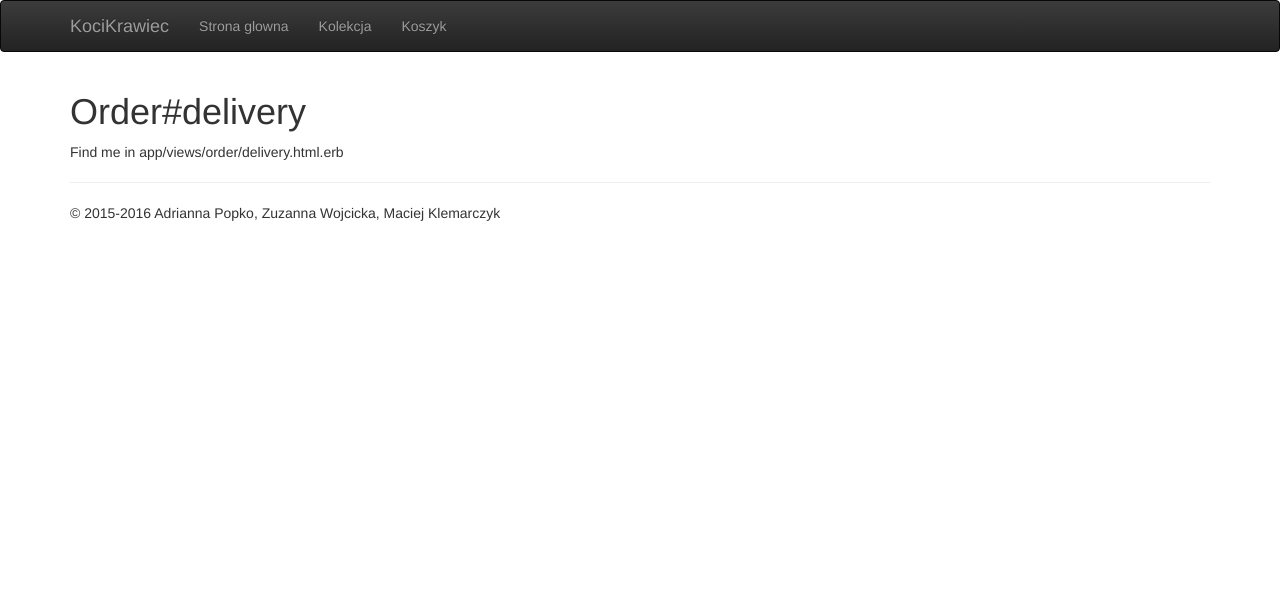
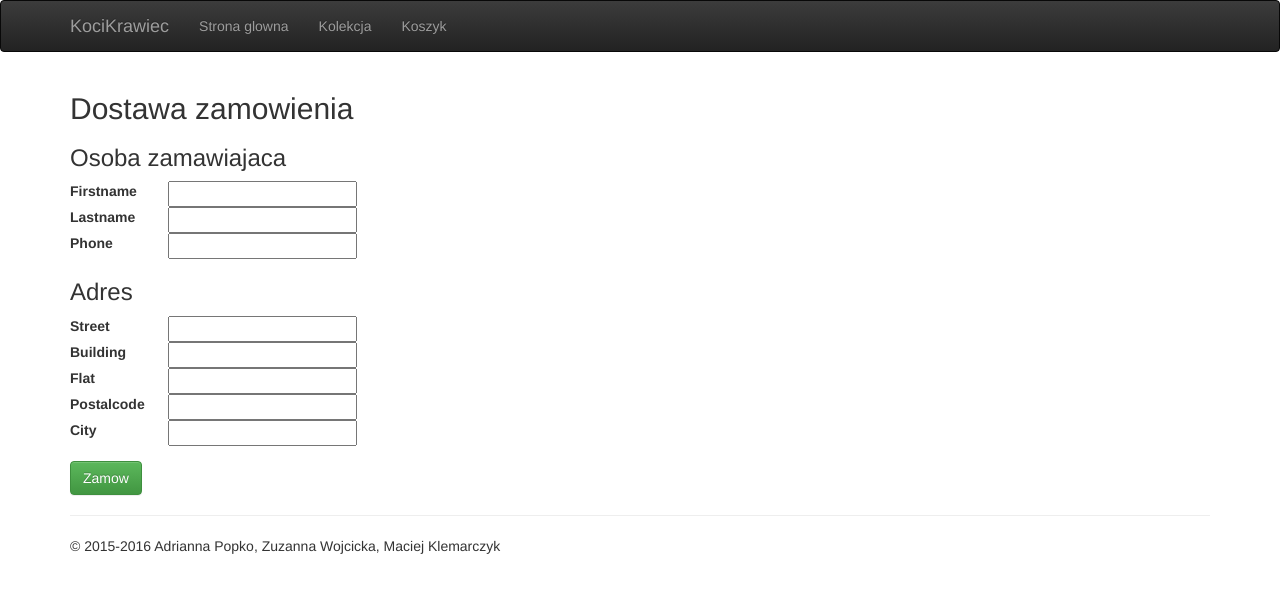
Before and after one commit to ProjNaRok1516/ruby-www, a Rails app: page /dostawa in a window 1280 px wide. Shown: the top 593 px of the page. Run offline with Rails 7, Linux system fonts and the light colour scheme; style sheets or scripts are compiled from the project's sources; some libraries are stand-ins or nearby versions.

Commit message:
Delivery and Confirm views were implemented. Confirm need more formatting.

```diff
--- a/app/controllers/order_controller.rb
+++ b/app/controllers/order_controller.rb
@@ -6,7 +6,7 @@ class OrderController < ApplicationController
     @dress = Dress.new()
 
 	if params[:dress] != nil
-      @dress = Dress.new(order_params)
+      @dress = Dress.new(dress_params)
       @dress.validate
       if @dress.errors[:style].any? or @dress.errors[:material].any?
         @errors = @dress.errors.full_messages
@@ -23,31 +23,46 @@ class OrderController < ApplicationController
   end
 
   def delivery
+	@wszystkie_style = Style.all
+	@wszystkie_materialy = Material.all
 
-  end
+    @client = Client.new
+    @client.address = Address.new
 
-  def confirm
-    @dresses = []
-    pozycje = cookies[:zamowienie]
-    if pozycje != nil
-      pozycje = pozycje.split(';')
-      pozycje.each do |pozycja|
-        numery = pozycja.split(',')
-        if numery.count == 2 and numery[0].to_i > 0 and numery[1].to_i > 0
-          suknia = Dress.new()
-          suknia.style_id = numery[0].to_i
-          suknia.material_id = numery[1].to_i
-          if suknia.style != nil and suknia.material != nil
-            suknia.name = "#{suknia.style.name} - #{suknia.material.name}"
-            suknia.cost = (suknia.style.material_amount * suknia.material.price_per_m2).round(2)
-            @dresses << suknia
-          end
+	if params[:client] != nil
+      @client = Client.new(client_params)
+      @client.address = Address.new(address_params)
+      if(@client.address.flat.length == 0)
+        @client.address.flat = nil
+      end
+      if cookies[:klient] == nil
+        @client.save
+        if @client.errors.any?
+          @errors = @client.errors.full_messages
+        else
+          cookies[:klient] = @client.id
         end
+      end
+      if cookies[:klient] != nil
+        redirect_to "/potwierdzenie"
       end
     end
   end
 
-  def order_params
+  def confirm
+    if cookies[:klient] != nil
+      @order = Order.new
+      @order.client_id = cookies[:klient]
+    end
+  end
+
+  def dress_params
     params.require(:dress).permit(:style_id, :material_id)
   end
+  def client_params
+    params.require(:client).permit(:firstname, :lastname, :phone, :address)
+  end
+  def address_params
+    params.require(:address).permit(:street, :building, :flat, :postalcode, :city)
+  end
 end
--- a/app/views/order/delivery.html.erb
+++ b/app/views/order/delivery.html.erb
@@ -1,2 +1,58 @@
-<h1>Order#delivery</h1>
-<p>Find me in app/views/order/delivery.html.erb</p>
+
+<div>
+
+	<% if @client.errors.any? %>
+	<div class="alert alert-danger"><%= @client.errors.full_messages %></div>
+		<% if @client.address.errors.any? %>
+		<div class="alert alert-danger"><%= @client.address.errors.full_messages %></div>
+		<% end %>
+	<% end %>
+
+	<h2>Dostawa zamowienia</h2>
+	<%= form_for @client, url: "/dostawa", html: { method: "post"} do |f| %>
+
+		<h3>Osoba zamawiajaca</h3>
+		<div class="form-group">
+			<div class="row">
+				<div class="col-md-1"><%= f.label(:firstname) %></div>
+				<div class="col-md-3"><%= f.text_field(:firstname) %></div>
+			</div>
+			<div class="row">
+				<div class="col-md-1"><%= f.label(:lastname) %></div>
+				<div class="col-md-3"><%= f.text_field(:lastname) %></div>
+			</div>
+			<div class="row">
+				<div class="col-md-1"><%= f.label(:phone) %></div>
+				<div class="col-md-3"><%= f.text_field(:phone) %></div>
+			</div>
+		</div>
+
+		<h3>Adres</h3>
+		<%= fields_for @client.address do |nf| %>
+			<div class="form-group">
+				<div class="row">
+					<div class="col-md-1"><%= nf.label(:street) %></div>
+					<div class="col-md-3"><%= nf.text_field(:street) %></div>
+				</div>
+				<div class="row">
+					<div class="col-md-1"><%= nf.label(:building) %></div>
+					<div class="col-md-3"><%= nf.text_field(:building) %></div>
+				</div>
+				<div class="row">
+					<div class="col-md-1"><%= nf.label(:flat) %></div>
+					<div class="col-md-3"><%= nf.text_field(:flat) %></div>
+				</div>
+				<div class="row">
+					<div class="col-md-1"><%= nf.label(:postalcode) %></div>
+					<div class="col-md-3"><%= nf.text_field(:postalcode) %></div>
+				</div>
+				<div class="row">
+					<div class="col-md-1"><%= nf.label(:city) %></div>
+					<div class="col-md-3"><%= nf.text_field(:city) %></div>
+				</div>
+			</div>
+		<% end %>
+
+		<%= submit_tag("Zamow", class: "btn btn-success") %>
+	<% end %>
+</div>
--- a/app/views/order/new.html.erb
+++ b/app/views/order/new.html.erb
@@ -29,6 +29,6 @@
 			</div>
 		</div>
 
-		<%= submit_tag("Zamów", class: "btn btn-success") %>
+		<%= submit_tag("Dodaj do koszyka", class: "btn btn-success") %>
 	<% end %>
 </div>
```
Also changed, not shown: app/views/order/confirm.html.erb (+60 -2 lines).
